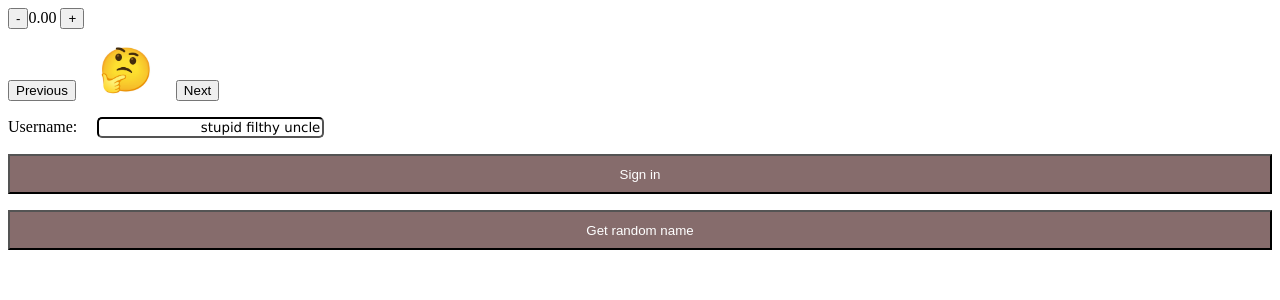
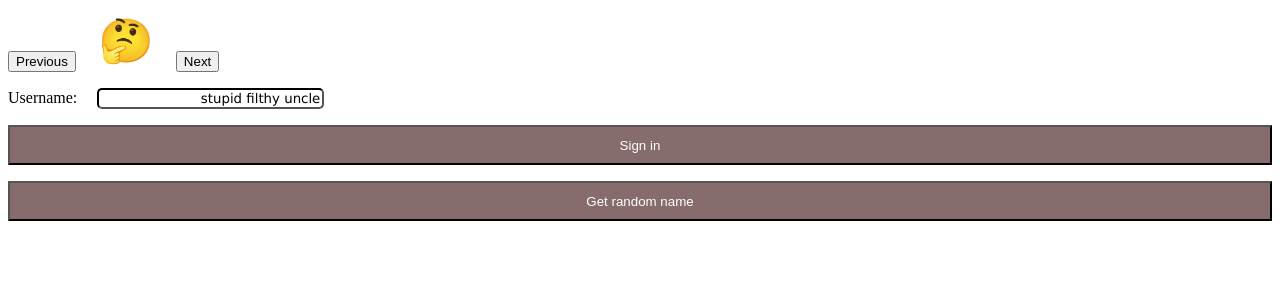
Before and after one commit to Apheli10s/Chat-app, a React (Create React App) app: page / in a window 1280 px wide. Shown: the top 300 px of the page. Built offline with nearby package versions, Linux system fonts and the light colour scheme.

Commit message:
21/03/2023

```diff
--- a/package.json
+++ b/package.json
@@ -8,6 +8,7 @@
     "@testing-library/user-event": "^13.5.0",
     "react": "^18.2.0",
     "react-dom": "^18.2.0",
+    "react-router-dom": "^6.9.0",
     "react-scripts": "5.0.1",
     "web-vitals": "^2.1.4"
   },
--- a/src/App.js
+++ b/src/App.js
@@ -1,19 +1,16 @@
-import { useContext } from "react";
-import { Counter } from "./components/Counter.jsx";
-import { AppContext } from "./contexts/AppContext.js";
+import { Routes, Route } from "react-router-dom";
 import { ChatPage } from "./pages/ChatPage.jsx";
 import { SignInPage } from "./pages/SignInPage.jsx"
 
 
 function App() {
-  const context = useContext(AppContext);
-
   return (
-    <div>
-      <Counter precision={2} initialValue={0} step={1.2354353} />  {/*Koristiti toFixed metodu u komponenti da definiramo preciznost decimala countera*/}
-      {!context.isSignedIn  && <SignInPage />}
-      {context.isSignedIn  && <ChatPage  />}   {/*prosljedjuje avatar preko propsa u chat page */}
-    </div>
+      <Routes>
+        <Route path="/">
+          <Route index element={<SignInPage />} />
+          <Route path="/chat" element ={<ChatPage />} />
+        </Route>
+      </Routes>
   );
 };
 
--- a/src/components/Button.jsx
+++ b/src/components/Button.jsx
@@ -1,5 +1,3 @@
-import { useContext } from "react";
-import { AppContext } from "../contexts/AppContext";
 import "../styles/Button.css"
 
 export function Button (props){
--- a/src/index.js
+++ b/src/index.js
@@ -3,13 +3,16 @@ import ReactDOM from 'react-dom/client';
 import App from './App';
 import reportWebVitals from './reportWebVitals';
 import { AppProvider } from './contexts/AppContext';
+import { BrowserRouter } from 'react-router-dom';
 
 const root = ReactDOM.createRoot(document.getElementById('root'));
 root.render(
   <React.StrictMode>
-    <AppProvider>
-      <App />
-    </AppProvider>
+    <BrowserRouter>
+      <AppProvider>
+        <App />
+      </AppProvider>
+    </BrowserRouter>
   </React.StrictMode>
 );
 
--- a/src/pages/ChatPage.jsx
+++ b/src/pages/ChatPage.jsx
@@ -3,6 +3,7 @@ import { useState } from "react";
 import { Message } from "../components/Message";
 import { useContext } from "react";
 import { AppContext } from "../contexts/AppContext";
+import { Navigate } from "react-router-dom";
 
 export function ChatPage(props){
     const [messages, setMessages] = useState ([]);
@@ -21,6 +22,10 @@ export function ChatPage(props){
         );
     });
 
+    if (!context.isSignedIn){
+        return <Navigate to="/" replace /> //vodi korisinka na naslovnicu ako ukuca u webstranicu /chat a nije logged in
+    }
+
     return(
         <div>
             Chat Page
--- a/src/pages/SignInPage.jsx
+++ b/src/pages/SignInPage.jsx
@@ -1,6 +1,7 @@
 import { useContext } from "react";
 import { SignInForm } from "../components/SignInForm";
 import { AppContext } from "../contexts/AppContext";
+import { Navigate } from "react-router-dom";
 
 export function SignInPage(){
     const context = useContext(AppContext);
@@ -8,6 +9,10 @@ export function SignInPage(){
     function handleSubmit(formData){
         context.setUsername(formData.username);
         context.setAvatarIndex(formData.avatarIndex)
+    }
+
+    if (context.isSignedIn){
+        return <Navigate to="/chat" replace />;
     }
 
     return (
```
Also changed, not shown: 1 other file (tests, documents, lock files or other folders).
